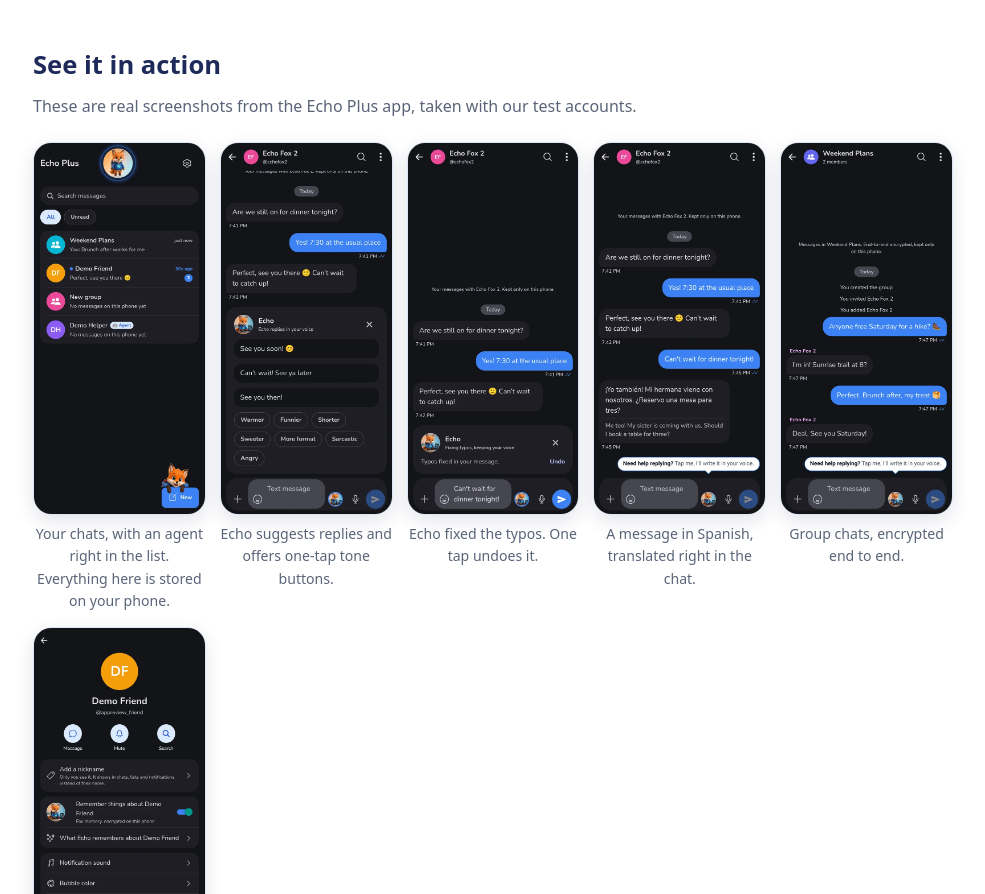
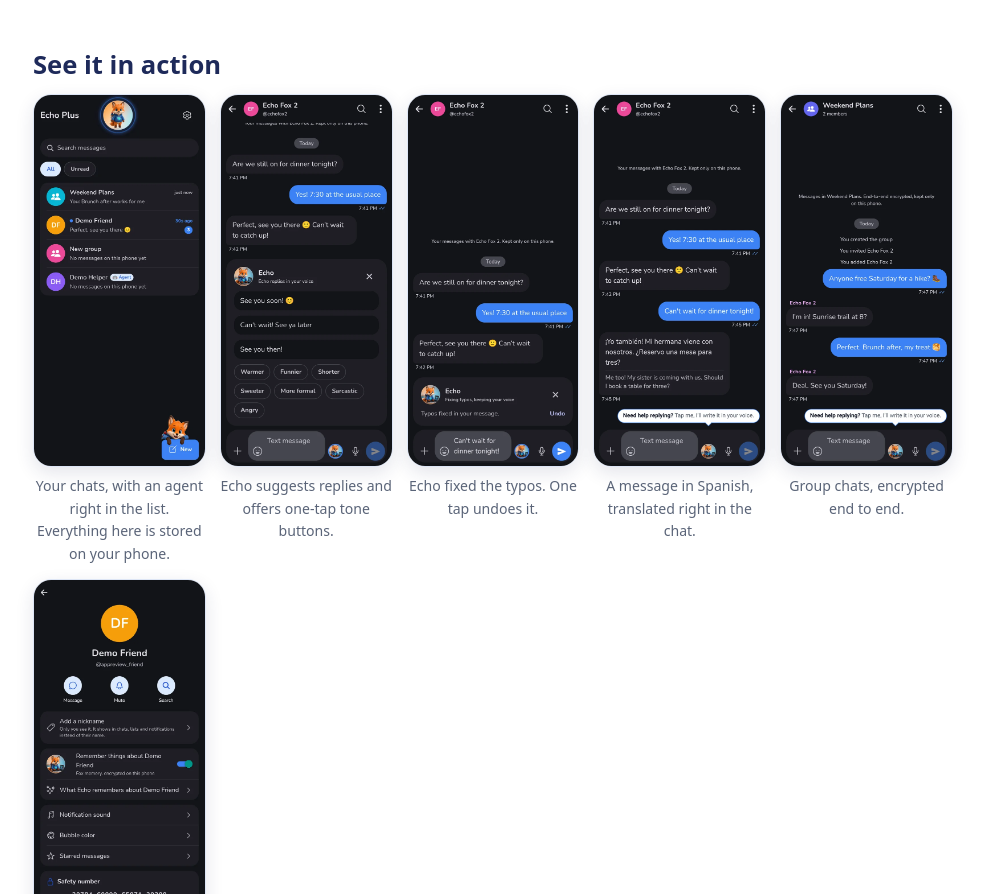
Before and after one commit to agentforce100/echo-plus-legal, a plain HTML site: page index.html in a window 1280 px wide. Shown: the part 1213-2107 px from the top of the page, without its empty margins (147-1132 px from the left). Drawn offline with Linux system fonts and the light colour scheme.

Commit message:
Home: remove 'real screenshots' note (John, Nov 23) (#12)
Co-authored-by: agentforce100 <agentforce100@users.noreply.github.com>

```diff
--- a/index.html
+++ b/index.html
@@ -61,7 +61,6 @@
 
     <section aria-labelledby="shots-h">
       <h2 id="shots-h">See it in action</h2>
-      <p class="lead">These are real screenshots from the Echo Plus app, taken with our test accounts.</p>
       <div class="shots">
       <figure><img src="screenshots/inbox.webp" alt="Echo Plus screenshot: Your chats, with an agent right in the list. Everything here is stored on your phone." width="600" height="1303" loading="lazy"><figcaption>Your chats, with an agent right in the list. Everything here is stored on your phone.</figcaption></figure>
       <figure><img src="screenshots/echo-replies-tones.webp" alt="Echo Plus screenshot: Echo suggests replies and offers one-tap tone buttons." width="600" height="1303" loading="lazy"><figcaption>Echo suggests replies and offers one-tap tone buttons.</figcaption></figure>
```
